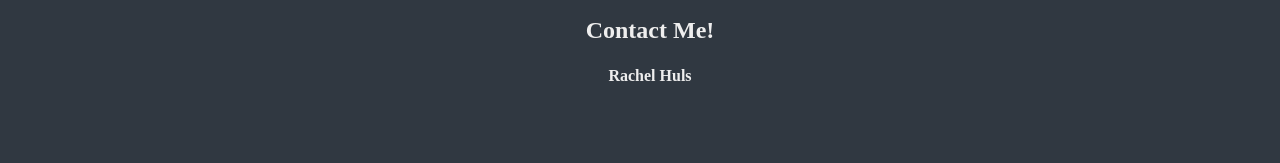
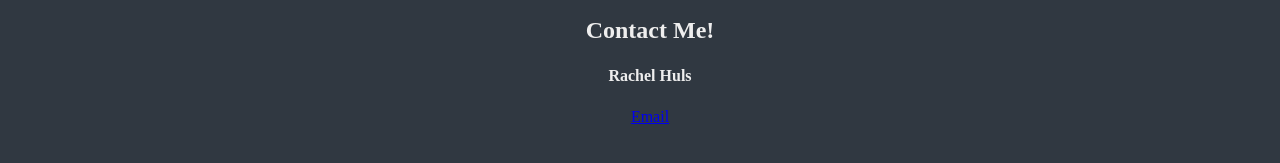
Before and after one commit to rachelhuls/rachelhuls.github.io, a Jekyll site: the page built from index.html, in a window 1280 px wide. Shown: the part 940-1103 px from the top of the page. Built offline with Jekyll 4.4.1, drawn with Linux system fonts in a browser that asks for light colours.

Commit message:
Update footer.html

```diff
--- a/_includes/footer.html
+++ b/_includes/footer.html
@@ -4,7 +4,7 @@
       <div class="footer-col one-half">
         <h2 class="footer-heading">Contact Me!</h2>
         <h4>Rachel Huls</h4>
-        <h4>{{site.email}}</h4>
+        <a href = "mailto: {{site.email}}">Email</a>
       </div>
     </div>
     </div>
```
